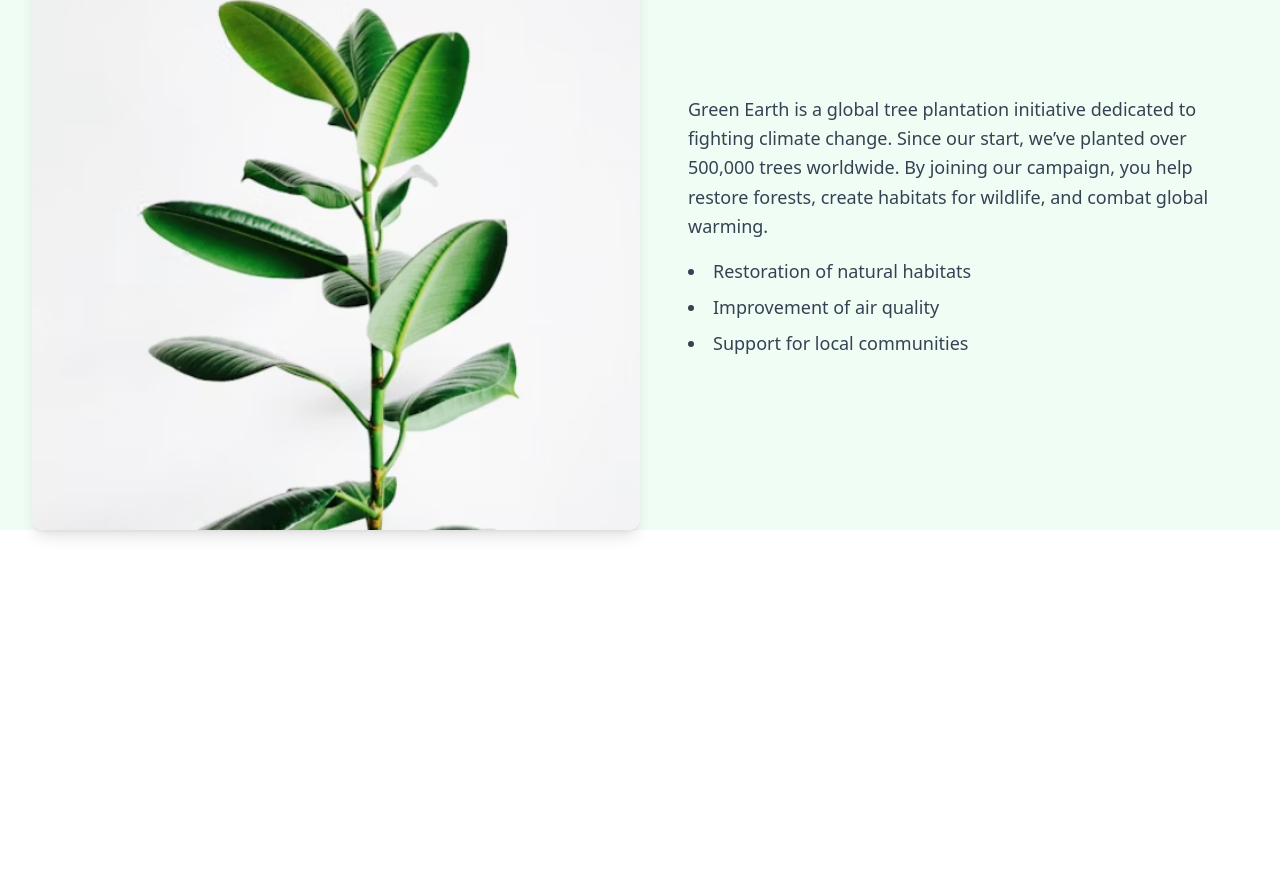
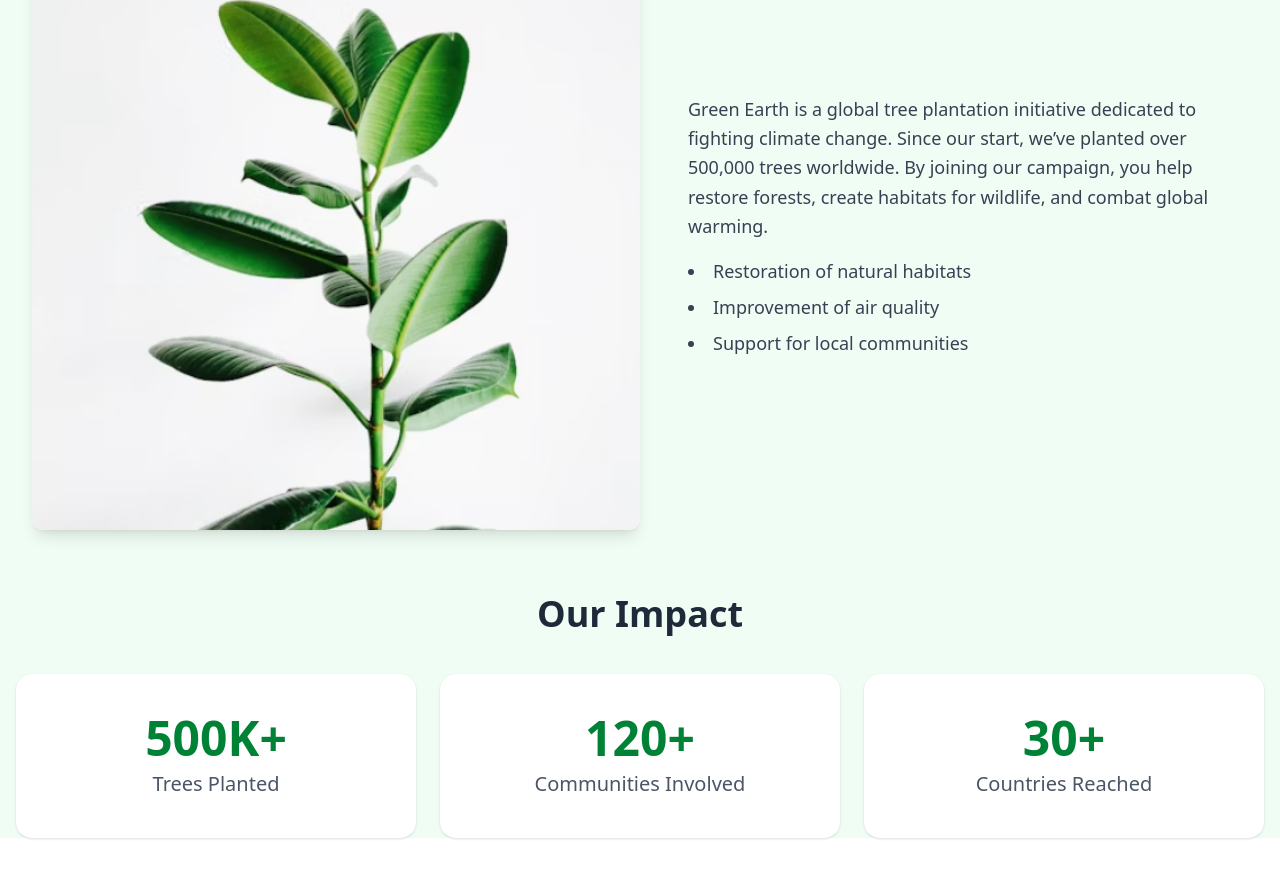
Before and after one commit to withrifat/ph-b12-assignment-06, a plain HTML site: page index.html in a window 1280 px wide. Shown: the part 1488-2366 px from the top of the page. Before the commit the page ends 2066 px from the top, so only its background shows below. Drawn offline with nearby package versions, Linux system fonts and the light colour scheme; no server answers.

Commit message:
add our impact section

```diff
--- a/index.html
+++ b/index.html
@@ -102,8 +102,8 @@
         </section>
         <!-- add about the campaign section -->
         <section class="container mx-auto my-12 px-4 md:px-8">
-            <h1 class="text-3xl md:text-4xl font-extrabold text-gray-800 mb-8 text-center md:text-center mx-auto">About the
-                Campaign</h1>
+            <h1 class="text-3xl md:text-4xl font-extrabold text-gray-800 mb-8 text-center md:text-center mx-auto">About
+                the Campaign</h1>
             <div class="flex flex-col md:flex-row items-center justify-center md:items-center gap-8 md:gap-12">
                 <div class="flex-shrink-0 w-full md:w-1/2">
                     <img src="assets/about.png" alt="About Campaign" class="w-full h-auto rounded-xl shadow-lg">
@@ -121,6 +121,24 @@
                 </div>
             </div>
         </section>
+        <!-- our impact section -->
+        <section class="container mx-auto my-16 px-4 text-center">
+            <h2 class="text-3xl md:text-4xl font-extrabold text-gray-800 mb-10">Our Impact</h2>
+            <div class="grid grid-cols-1 sm:grid-cols-2 md:grid-cols-3 gap-6">
+                <div class="bg-white rounded-2xl p-10 shadow-sm hover:shadow-lg transition-shadow duration-300 w-full">
+                    <h2 class="text-green-700 text-4xl md:text-5xl font-extrabold mb-2">500K+</h2>
+                    <p class="text-gray-600 text-lg md:text-xl">Trees Planted</p>
+                </div>
+                <div class="bg-white rounded-2xl p-10 shadow-sm hover:shadow-lg transition-shadow duration-300 w-full">
+                    <h2 class="text-green-700 text-4xl md:text-5xl font-extrabold mb-2">120+</h2>
+                    <p class="text-gray-600 text-lg md:text-xl">Communities Involved</p>
+                </div>
+                <div class="bg-white rounded-2xl p-10 shadow-sm hover:shadow-lg transition-shadow duration-300 w-full">
+                    <h2 class="text-green-700 text-4xl md:text-5xl font-extrabold mb-2">30+</h2>
+                    <p class="text-gray-600 text-lg md:text-xl">Countries Reached</p>
+                </div>
+            </div>
+        </section>
         <script src="main.js"></script>
     </body>
 </html>
```
